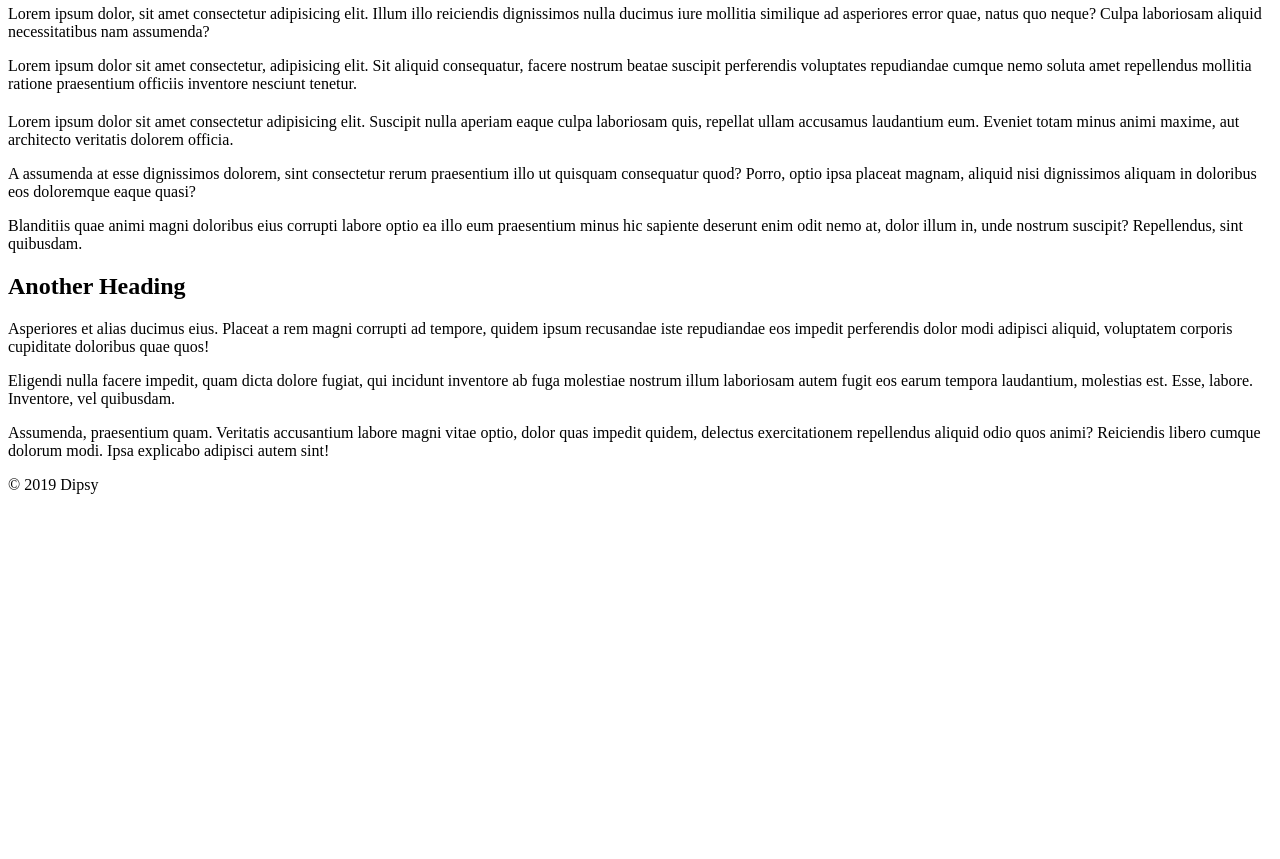
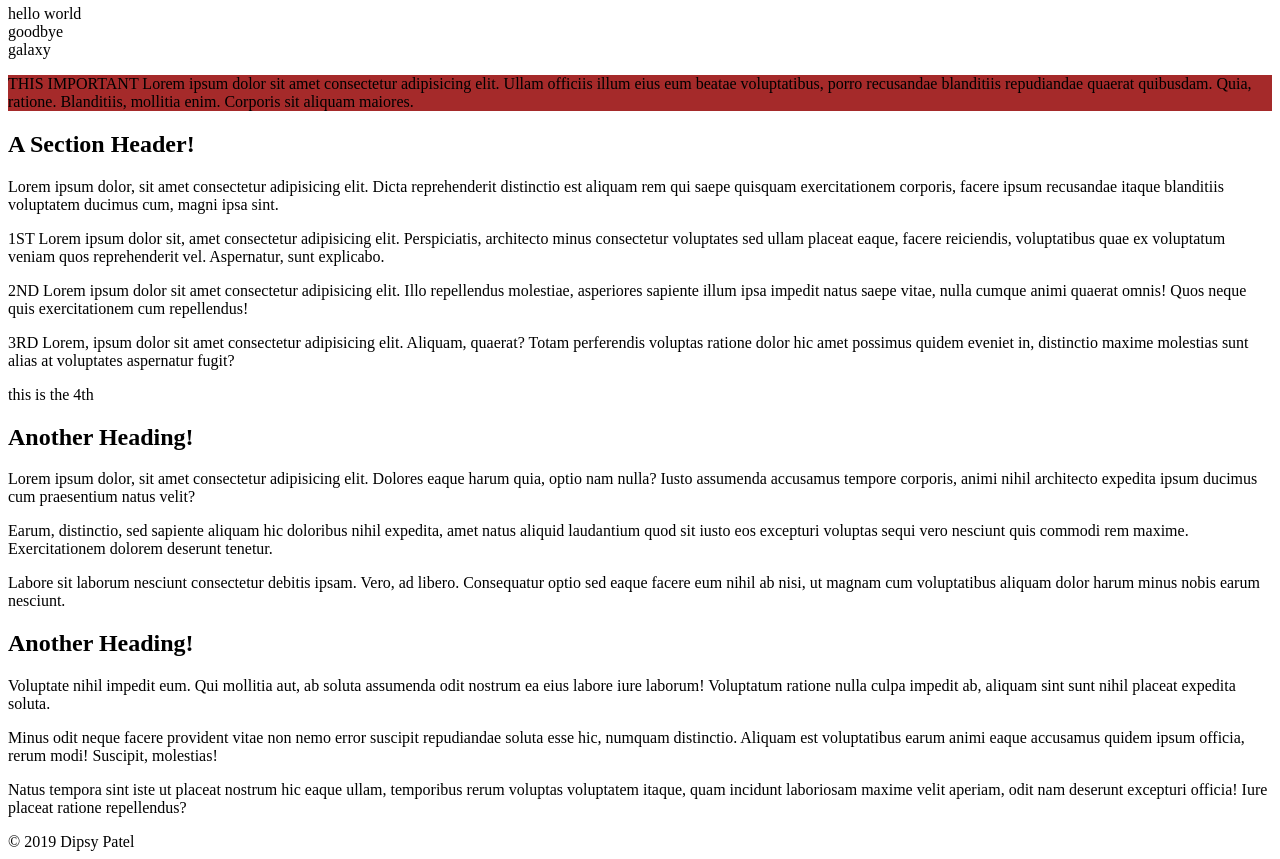
Before and after one commit to dipsy416/savvy-coders-portfolio, a website: page index.html in a window 1280 px wide. Shown: the part 299-1158 px from the top of the page. Before the commit the page ends 801 px from the top, so only its background shows below. Drawn offline with Linux system fonts and the light colour scheme.

Commit message:
Add formatting

```diff
--- a/index.html
+++ b/index.html
@@ -1,5 +1,5 @@
 <!DOCTYPE html>
-<html lang="en">
+<html lang= "en">
     <head>
     <meta charset="UTF-8">
     <meta name="viewport" content="width=device-width, initial-scale=1.0">
@@ -11,52 +11,131 @@
     header{
         background-color: blueviolet
     }
+.attenction{
+    background-color: bisque
+}
 
     </style>
 
 </head>
 <body>
-    <nav>
-        <ul>
+
+                <nav class="container">
+                  <ul class="flex justify-space-betwwen">
                     <li><a href="about.html">About Me</a></li>
                     <li><a href="contact.html">Contact</a></li>
                     <li>
                       Portfolio
-        <ul>
+                      <ul id="dropdown">
                         <li><a href="class.html">Class Showcase</a></li>
                         <li><a href="web-store.html">Web Store Hack-a-Thon</a></li>
                         <li><a href="demo.html">Demo Day Project</a></li>
                       </ul>
                     </li>
                   </ul>
+                </nav>
 
-    </nav>
-    <header>
-        <h1>Dipsy'sDocument</h1>
+                <header class="container">
+                  <figure>
+                    <img src="./img/sample.jpeg" alt="Some sample image" width="200">
+                    <figcaption>This is a catipn</figcaption>
+                  </figure>
+                  <h1>
+                    Dipsy Patel's Portfolio
+                  </h1>
+                  <h2>A Web Developer</h2>
                 </header>
-            <main>
-                 <h2>
-                        A section Header!
-                </h2>
-                    <p>Lorem ipsum dolor sit amet consectetur adipisicing elit. Dignissimos esse repudiandae veniam error debitis nesciunt? Nobis tempore saepe, laborum obcaecati consequatur architecto, temporibus laboriosam quis eaque quibusdam incidunt harum eius!</p>
-                    <p>Lorem ipsum dolor, sit amet consectetur adipisicing elit. Illum illo reiciendis dignissimos nulla ducimus iure mollitia similique ad asperiores error quae, natus quo neque? Culpa laboriosam aliquid necessitatibus nam assumenda?</p>
-                    <p>Lorem ipsum dolor sit amet consectetur, adipisicing elit. Sit aliquid consequatur, facere nostrum beatae suscipit perferendis voluptates repudiandae cumque nemo soluta amet repellendus mollitia ratione praesentium officiis inventore nesciunt tenetur.</p>
+
+                <main class="container">
+                  <span>hello</span>
+                  <span class="test1">world</span>
+
+                  <div class="test1 test2">goodbye</div>
+                  <div>galaxy</div>
+
+                  <p id="important" class="test2" style="background: brown;">
+                    THIS IMPORTANT Lorem ipsum dolor sit amet consectetur adipisicing elit. Ullam officiis
+                    illum eius eum beatae voluptatibus, porro recusandae blanditiis
+                    repudiandae quaerat quibusdam. Quia, ratione. Blanditiis, mollitia enim.
+                    Corporis sit aliquam maiores.
+                  </p>
+
+                  <section>
+                    <h2>A Section Header!</h2>
+                    <p>
+                      Lorem ipsum dolor, sit amet consectetur adipisicing elit. Dicta
+                      reprehenderit distinctio est aliquam rem qui saepe quisquam
+                      exercitationem corporis, facere ipsum recusandae itaque blanditiis
+                      voluptatem ducimus cum, magni ipsa sint.
+                    </p>
+
+                    <p>
+                      1ST Lorem ipsum dolor sit, amet consectetur adipisicing elit.
+                      Perspiciatis, architecto minus consectetur voluptates sed ullam
+                      placeat eaque, facere reiciendis, voluptatibus quae ex voluptatum
+                      veniam quos reprehenderit vel. Aspernatur, sunt explicabo.
+                    </p>
+                    <p>
+                      2ND Lorem ipsum dolor sit amet consectetur adipisicing elit. Illo
+                      repellendus molestiae, asperiores sapiente illum ipsa impedit natus
+                      saepe vitae, nulla cumque animi quaerat omnis! Quos neque quis
+                      exercitationem cum repellendus!
+                    </p>
+                    <p>
+                      3RD Lorem, ipsum dolor sit amet consectetur adipisicing elit. Aliquam,
+                      quaerat? Totam perferendis voluptas ratione dolor hic amet possimus
+                      quidem eveniet in, distinctio maxime molestias sunt alias at
+                      voluptates aspernatur fugit?
+                    </p>
+
+                    <p>this is the 4th</p>
+                  </section>
+
+                  <section class="attention">
+                    <h2>Another Heading!</h2>
+                    <p>
+                      Lorem ipsum dolor, sit amet consectetur adipisicing elit. Dolores
+                      eaque harum quia, optio nam nulla? Iusto assumenda accusamus tempore
+                      corporis, animi nihil architecto expedita ipsum ducimus cum
+                      praesentium natus velit?
+                    </p>
+                    <p>
+                      Earum, distinctio, sed sapiente aliquam hic doloribus nihil expedita,
+                      amet natus aliquid laudantium quod sit iusto eos excepturi voluptas
+                      sequi vero nesciunt quis commodi rem maxime. Exercitationem dolorem
+                      deserunt tenetur.
+                    </p>
+                    <p>
+                      Labore sit laborum nesciunt consectetur debitis ipsam. Vero, ad
+                      libero. Consequatur optio sed eaque facere eum nihil ab nisi, ut
+                      magnam cum voluptatibus aliquam dolor harum minus nobis earum
+                      nesciunt.
+                    </p>
                   </section>
                   <section>
-                    <h2></h2>
-                    <p>Lorem ipsum dolor sit amet consectetur adipisicing elit. Suscipit nulla aperiam eaque culpa laboriosam quis, repellat ullam accusamus laudantium eum. Eveniet totam minus animi maxime, aut architecto veritatis dolorem officia.</p>
-                    <p>A assumenda at esse dignissimos dolorem, sint consectetur rerum praesentium illo ut quisquam consequatur quod? Porro, optio ipsa placeat magnam, aliquid nisi dignissimos aliquam in doloribus eos doloremque eaque quasi?</p>
-                    <p>Blanditiis quae animi magni doloribus eius corrupti labore optio ea illo eum praesentium minus hic sapiente deserunt enim odit nemo at, dolor illum in, unde nostrum suscipit? Repellendus, sint quibusdam.</p>
-                </section>
-                <section>
-                    <h2>Another Heading</h2>
-                    <p>Asperiores et alias ducimus eius. Placeat a rem magni corrupti ad tempore, quidem ipsum recusandae iste repudiandae eos impedit perferendis dolor modi adipisci aliquid, voluptatem corporis cupiditate doloribus quae quos!</p>
-                    <p>Eligendi nulla facere impedit, quam dicta dolore fugiat, qui incidunt inventore ab fuga molestiae nostrum illum laboriosam autem fugit eos earum tempora laudantium, molestias est. Esse, labore. Inventore, vel quibusdam.</p>
-                    <p>Assumenda, praesentium quam. Veritatis accusantium labore magni vitae optio, dolor quas impedit quidem, delectus exercitationem repellendus aliquid odio quos animi? Reiciendis libero cumque dolorum modi. Ipsa explicabo adipisci autem sint!</p>
+                    <h2>Another Heading!</h2>
+                    <p>
+                      Voluptate nihil impedit eum. Qui mollitia aut, ab soluta assumenda
+                      odit nostrum ea eius labore iure laborum! Voluptatum ratione nulla
+                      culpa impedit ab, aliquam sint sunt nihil placeat expedita soluta.
+                    </p>
+                    <p>
+                      Minus odit neque facere provident vitae non nemo error suscipit
+                      repudiandae soluta esse hic, numquam distinctio. Aliquam est
+                      voluptatibus earum animi eaque accusamus quidem ipsum officia, rerum
+                      modi! Suscipit, molestias!
+                    </p>
+                    <p>
+                      Natus tempora sint iste ut placeat nostrum hic eaque ullam, temporibus
+                      rerum voluptas voluptatem itaque, quam incidunt laboriosam maxime
+                      velit aperiam, odit nam deserunt excepturi officia! Iure placeat
+                      ratione repellendus?
+                    </p>
                   </section>
                 </main>
-            <footer>
-&copy; 2019 Dipsy
+
+                <footer class="container">
+                  &copy; 2019 Dipsy Patel
                 </footer>
               </body>
 </html>
--- a/style.css
+++ b/style.css
@@ -1,16 +1,24 @@
 <style>
-
-nav {background-color:powderblue;
+.container {
+  margin: 0 auto;
+  max-width: 960;
+  width: 80vw;
+}
+h1 {
+  font-family: 'Gill Sans', 'Gill Sans MT', Calibri, 'Trebuchet MS', sans-serif
+}
+nav {
+  background-color: red;
    font-family: Impact;
    font-size: 24px;
 }
 
-header {font-family:Helvetica;
-       height: 200px;
+header {
+  background-color: blue;
+  font-family:Helvetica;
+  font-size: 24px;
+       height: 300px;
        text-align: center;
-}
-
-p {text-align: left; width: 550px;
 }
 
 footer {background-color:royalblue;
@@ -65,7 +73,7 @@ border: solid 3px rosybrown;
 margin: auto; max-width: 960px; width: 80vw;
 }
 
-/*Form* /
+
 
 span + input {
    margin-left: 15px;
@@ -81,31 +89,26 @@ textarea {
 }
 
 input {
-   margin-left: 5px;
+   margin-left: 15px;
 }
 
 .flex {
    display: flex;
    flex-direction: column;
 }
-
 .flex--column {
    flex-direction: column;
 }
-
 form p {
    margin-bottom: 5px;
 }
-
-form > div + div {
+form div + div {
    margin-top: 10px;
 }
-
 /*Dropdown*/
-
 /* Dropdown Button */
-.dropbtn {
-   background-color: #4CAF50;
+.dropdown {
+   background-color: rgb(76, 116, 175);
    color: white;
    padding: 16px;
    font-size: 16px;
```
Also changed, not shown: contact.html (+7 -7 lines). Lines whose indentation alone changed are shown as unchanged.
